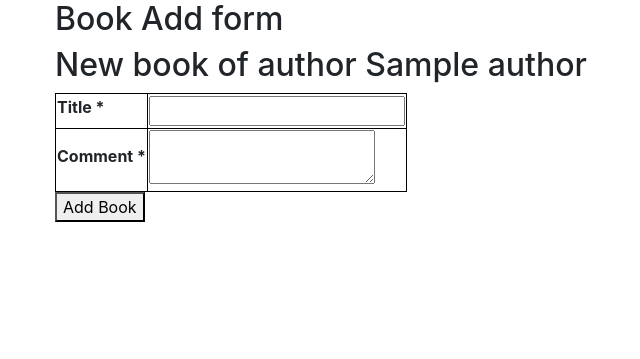
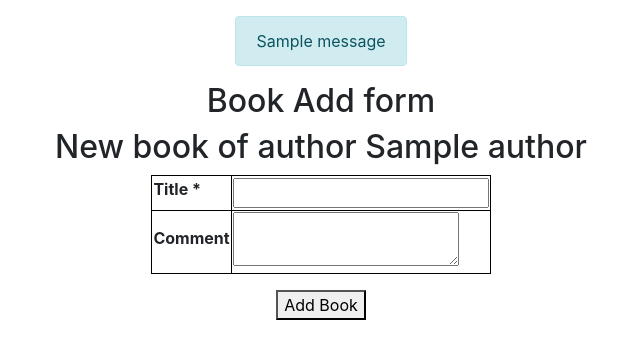
Before and after one commit to PedroPLCode/books_list_v2.py, a Flask app: page /addbook/1 in a window 1280 px wide. Shown: the part 56-415 px from the top of the page, without its empty margins (319-959 px from the left). Run offline with Flask 3, Linux system fonts and the light colour scheme; tables that the repository leaves empty hold one stand-in row (values such as "Sample post"); one stand-in notice (Sample message) is shown.

Commit message:
Add flashing messages

```diff
--- a/app/forms.py
+++ b/app/forms.py
@@ -4,15 +4,15 @@ from wtforms.validators import DataRequired, Email
 
 class AuthorForm(FlaskForm):
     name = StringField('Name', validators=[DataRequired()])
-    comment = TextAreaField('Comment', validators=[DataRequired()])
+    comment = TextAreaField('Comment')
 
 
 class BookForm(FlaskForm):
     title = StringField('Title', validators=[DataRequired()])
-    comment = TextAreaField('Comment', validators=[DataRequired()])
+    comment = TextAreaField('Comment')
 
 
 class BorrowForm(FlaskForm):
     borrower = StringField('Borrower', validators=[DataRequired()])
     return_date = StringField('Return date', validators=[DataRequired()])
-    comment = TextAreaField('Comment', validators=[DataRequired()])
+    comment = TextAreaField('Comment')
--- a/app/routes.py
+++ b/app/routes.py
@@ -1,4 +1,4 @@
-from flask import render_template, request, redirect, url_for
+from flask import render_template, request, redirect, url_for, flash
 from app import app, db
 from app.models import Author, Book, Borrow
 from app.forms import AuthorForm, BookForm, BorrowForm
@@ -23,6 +23,7 @@ def authors_view():
                             comment=form.data['comment'])
         db.session.add(new_author)
         db.session.commit()
+        flash(f'Author {new_author.name.title()} added to database.')
         return redirect(url_for("authors_view"))
     return render_template("authors.html",
                            authors=authors,
@@ -37,6 +38,7 @@ def remove_author(author_id):
         if author.id  == int(author_id):
             db.session.delete(author)
             db.session.commit()
+            flash(f'Author {author.name.title()} removed from database.')
             break
     return redirect(url_for("authors_view"))
 
@@ -70,6 +72,7 @@ def add_book_view(author_id):
                         author_id=author_id)
         db.session.add(new_book)
         db.session.commit()
+        flash(f'Book {new_book.title.title()} added to database.')
         return redirect(url_for("books_view"))
     author = Author.query.filter_by(id=author_id).first()
     return render_template("add_book.html",
@@ -85,6 +88,7 @@ def remove_book(book_id):
         if book.id  == int(book_id):
             db.session.delete(book)
             db.session.commit()
+            flash(f'Book {book.title.title()} removed from database.')
             break
     return redirect(url_for("books_view"))
 
@@ -118,6 +122,7 @@ def add_borrow_view(book_id):
                             book_id=book_id)
         db.session.add(new_borrow)
         db.session.commit()
+        flash(f'New borrow to {new_borrow.borrower.title()} reqistered.')
         return redirect(url_for("borrows_view"))
     book = Book.query.filter_by(id=book_id).first()
     return render_template("add_borrow.html",
@@ -131,6 +136,7 @@ def remove_borrow(borrow_id):
     borrows = Borrow.query.all()
     for borrow in borrows:
         if borrow.id == int(borrow_id):
+            flash(f'{borrow.borrower.title()}s borrow of book {borrow.book.title} ended.')
             db.session.delete(borrow)
             db.session.commit()
             break
--- a/app/templates/add_book.html
+++ b/app/templates/add_book.html
@@ -2,10 +2,10 @@
 
 {% block content %}
 
-<div>
+<div class="d-flex flex-column justify-content-center align-items-center">
     <h2>Book Add form</h2>
     <h2>New book of author {{author_name}}</h2>
-    <form method="POST" action="/addbook/{{ author_id }}">
+    <form class="d-flex flex-column justify-content-center align-items-center" method="POST" action="/addbook/{{ author_id }}">
         {{ form.hidden_tag() }}
         <table>
             {% for field in form if field.widget.input_type != 'hidden' %}
@@ -16,7 +16,7 @@
             {% endfor %}
         </table>
         <input type="hidden" name="author_id" value="{{ author_id }}">
-        <button type="submit">Add Book</button>
+        <button class="mt-3" type="submit">Add Book</button>
     </form>
 </div>
 
--- a/app/templates/add_borrow.html
+++ b/app/templates/add_borrow.html
@@ -2,10 +2,10 @@
 
 {% block content %}
 
-<div>
+<div class="d-flex flex-column justify-content-center align-items-center">
     <h2>Book Borrow form</h2>
     <h2>Book to borrow {{ book_title }}</h2>
-    <form method="POST" action="/addborrow/{{ book_id }}">
+    <form class="d-flex flex-column justify-content-center align-items-center" method="POST" action="/addborrow/{{ book_id }}">
         {{ form.hidden_tag() }}
         <table>
             {% for field in form if field.widget.input_type != 'hidden' %}
@@ -16,7 +16,7 @@
             {% endfor %}
         </table>
         <input type="hidden" name="book_id" value="{{ book_id }}">
-        <button type="submit">Borrow this Book</button>
+        <button class="mt-3" type="submit">Borrow this Book</button>
     </form>
 </div>
 
--- a/app/templates/authors.html
+++ b/app/templates/authors.html
@@ -6,7 +6,7 @@
     <div class="col-lg-12 text-center d-flex flex-column justify-content-center align-items-center">
         <h3 class="mt-5">Books List v2</h3>
         <h2>Authors List</h2>
-        <form class="form-inline" action="/authors/" method="GET">
+        <form class="form-inline mb-3" action="/authors/" method="GET">
             <input class="form-control mr-sm-2" type="text" value="{% if search_query %}{{ search_query }}{% endif %}" placeholder="Search author" aria-label="Search author" name="search">
             <button class="btn btn-outline-success" type="submit">Search</button>
         </form>
@@ -39,7 +39,7 @@
         <h2 class="mt-5">Author Add form:</h2>
         <form class="d-flex flex-column justify-content-center align-items-center mb-5" method="POST" action="/authors">
             {{ form.hidden_tag() }}
-            <table>
+            <table class="mb-3">
                 {% for field in form if field.widget.input_type != 'hidden' %}
                     <tr>
                         <th>{{ field.label }} {% if field.flags.required %}*{% endif %}</th>
--- a/app/templates/base.html
+++ b/app/templates/base.html
@@ -29,6 +29,15 @@
         </nav>
         <!-- Page Content -->
         <div class="container d-flex flex-column justify-content-center align-items-center">
+            {% with messages = get_flashed_messages() %}
+                {% if messages %}
+                    {% for message in messages %}
+                    <div class="alert alert-info mt-3" role="alert">
+                        {{ message }}
+                    </div>
+                    {% endfor %}
+                {% endif %}
+            {% endwith %}
             {% block content %}
             {% endblock %}
         </div>
--- a/app/templates/books.html
+++ b/app/templates/books.html
@@ -6,7 +6,7 @@
     <div class="col-lg-12 text-center d-flex flex-column justify-content-center align-items-center">
         <h3 class="mt-5">Books List v2</h3>
         <h2>Books List</h2>
-        <form class="form-inline" action="/books/" method="GET">
+        <form class="form-inline mb-3" action="/books/" method="GET">
             <input class="form-control mr-sm-2" type="text" value="{% if search_query %}{{ search_query }}{% endif %}" placeholder="Search books" aria-label="Search books" name="search">
             <button class="btn btn-outline-success" type="submit">Search</button>
         </form>
--- a/app/templates/borrows.html
+++ b/app/templates/borrows.html
@@ -6,7 +6,7 @@
     <div class="col-lg-12 text-center d-flex flex-column justify-content-center align-items-center">
         <h3 class="mt-5">Books List v2</h3>
         <h2>Borrows List</h2>
-        <form class="form-inline" action="/borrows/" method="GET">
+        <form class="form-inline mb-3" action="/borrows/" method="GET">
             <input class="form-control mr-sm-2" type="text" value="{% if search_query %}{{ search_query }}{% endif %}" placeholder="Search borrower" aria-label="Search borrower" name="search">
             <button class="btn btn-outline-success" type="submit">Search</button>
         </form>
```
Also changed, not shown: requirements.txt (+112 -7 lines), bookslist.db.
